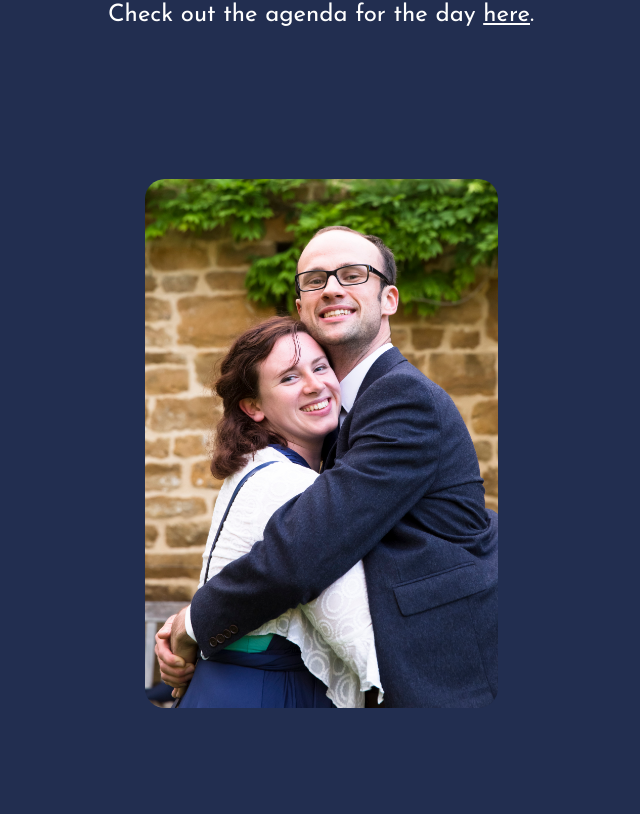
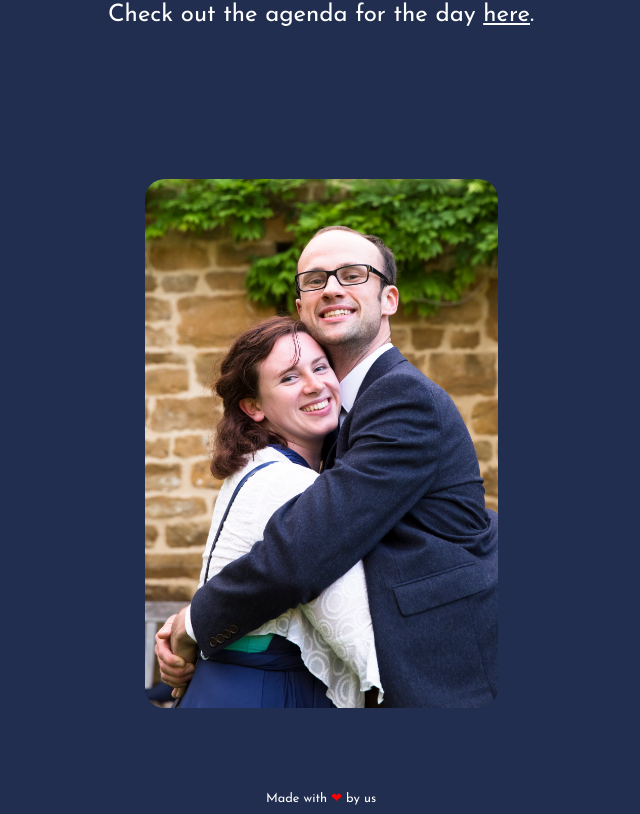
Before and after one commit to evansabove/wedding, a Vue app in the folder website/: page / in a window 1280 px wide. Shown: the part 1016-1830 px from the top of the page, without its empty margins (319-959 px from the left). Before the commit the page ends 1805 px from the top, so only its background shows below. Built offline with nearby package versions, Linux system fonts and the light colour scheme.

Commit message:
MAde with love

```diff
--- a/website/src/App.vue
+++ b/website/src/App.vue
@@ -2,11 +2,11 @@
   <div class="site-container">
     <navigation />
     <router-view />
-    <!-- <div style="position: relative">
+    <div style="position: relative">
       <p style="font-size: 0.8rem; text-align: center; margin-bottom: 5px">
         Made with <span style="color: red">❤</span> by us
       </p>
-    </div> -->
+    </div>
   </div>
 </template>
 
```
